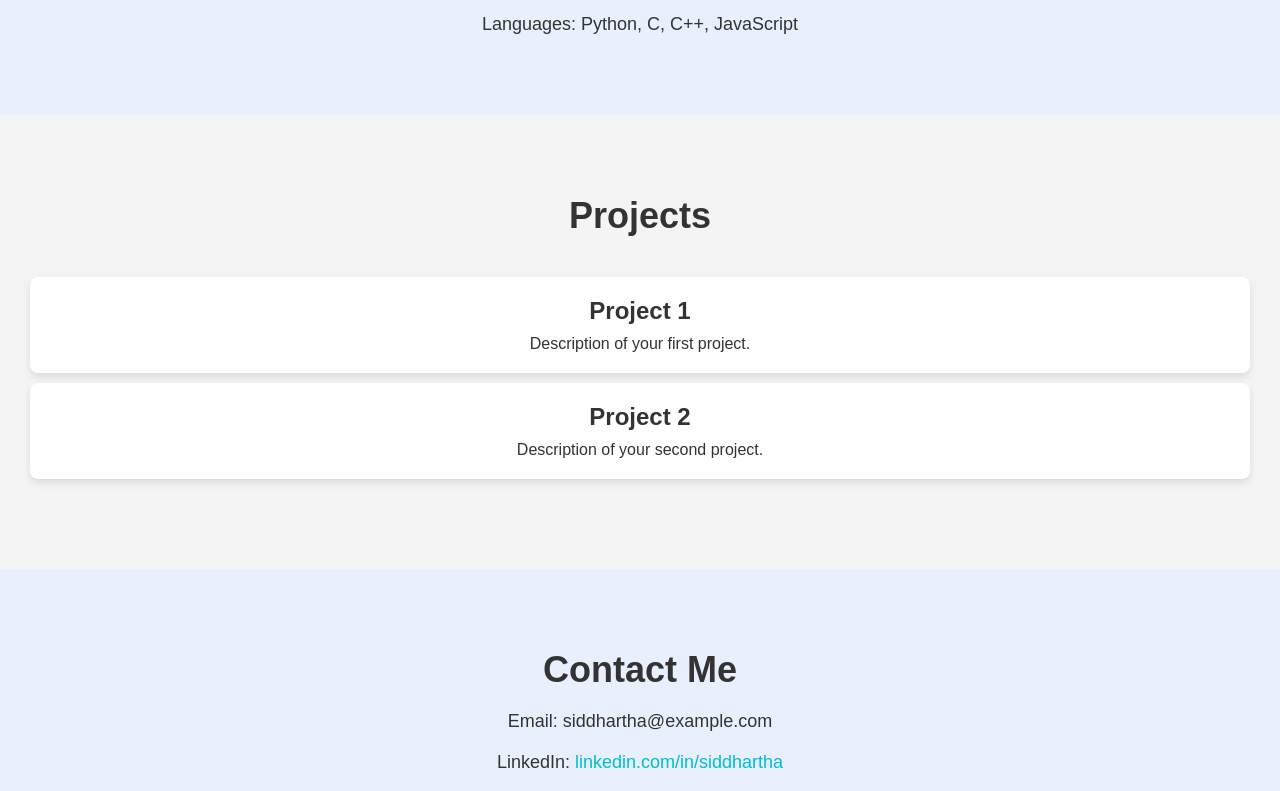
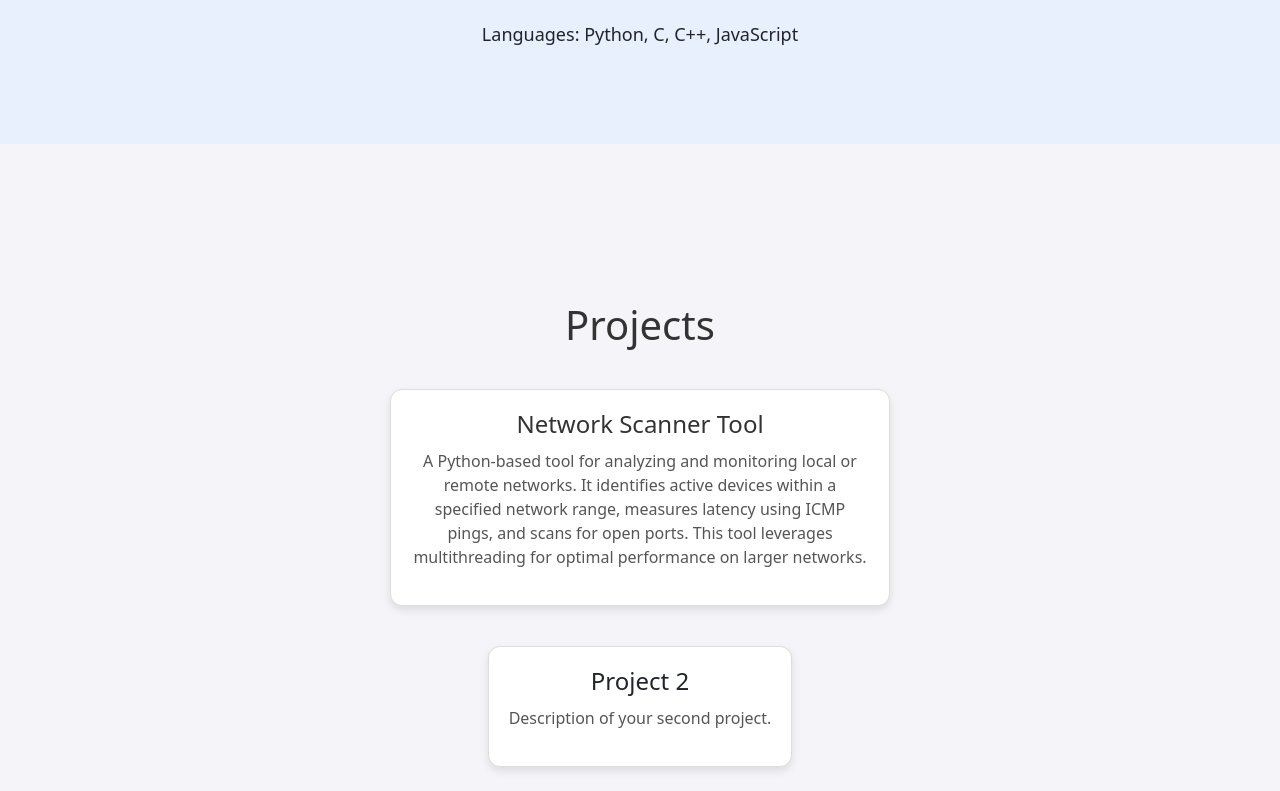
Before and after one commit to Siddhartha404/My-Portfolio, a React (Create React App) app: page / in a window 1280 px wide. Shown: the part 969-1760 px from the top of the page. Built offline with nearby package versions, Linux system fonts and the light colour scheme.

Commit message:
added first project

```diff
--- a/src/components/Contact.js
+++ b/src/components/Contact.js
@@ -5,8 +5,9 @@ function Contact() {
   return (
     <section id="contact">
       <h2>Contact Me</h2>
-      <p>Email: siddhartha@example.com</p>
+      <p>Email: tsiddhartha404@gmail.com </p>
       <p>LinkedIn: <a href="https://linkedin.com/in/siddhartha" target="_blank" rel="noopener noreferrer">linkedin.com/in/siddhartha</a></p>
+      <p>Github: <a href="https://github.com/Siddhartha404" target="_blank" rel="noopener noreferrer"> https://github.com/Siddhartha404 </a></p>
     </section>
   );
 }
--- a/src/components/Projects.css
+++ b/src/components/Projects.css
@@ -1,33 +1,76 @@
-/* Projects.css */
+/* General Styling */
 #projects {
-    padding: 80px 20px;
+  display: flex;
+  flex-direction: column;
+  align-items: center;
+  justify-content: center;
+  min-height: 100vh;
+  padding: 50px 20px;
+  background-color: #f4f4f9;
+  text-align: center;
 }
 
 #projects h2 {
-    text-align: center;
-    font-size: 36px;
-    margin-bottom: 40px;
+  font-size: 2.5rem;
+  margin-bottom: 20px;
+  color: #333;
 }
 
+/* Project Card Styling */
 .project-card {
-    background-color: white;
+  background-color: #fff;
+  border: 1px solid #ddd;
+  border-radius: 12px;
   padding: 20px;
-    border-radius: 8px;
+  margin: 15px auto;
+  max-width: 500px;
   box-shadow: 0 4px 8px rgba(0, 0, 0, 0.1);
-    margin: 10px;
-    text-align: center;
+  transition: transform 0.3s, box-shadow 0.3s;
+}
+
+.project-card:hover {
+  transform: translateY(-5px);
+  box-shadow: 0 8px 16px rgba(0, 0, 0, 0.2);
+}
+
+/* Links within Project Cards */
+.project-card a {
+  text-decoration: none;
+  color: #333;
+  display: block;
+}
+
+.project-card a:hover h3 {
+  color: #007bff;
 }
 
 .project-card h3 {
-    font-size: 24px;
+  font-size: 1.5rem;
   margin-bottom: 10px;
 }
 
 .project-card p {
-    font-size: 16px;
+  font-size: 1rem;
+  line-height: 1.5;
+  color: #555;
 }
 
-  .project-card:hover {
-    transform: translateY(-5px);
-    transition: all 0.3s ease;
+/* Responsive Layout */
+@media (min-width: 768px) {
+  #projects {
+    display: flex;
+    flex-wrap: wrap;
+    justify-content: center;
   }
+
+  .project-card {
+    flex: 0 1 calc(33.333% - 40px);
+    margin: 20px;
+  }
+}
+
+@media (max-width: 768px) {
+  .project-card {
+    max-width: 90%;
+  }
+}
--- a/src/components/Projects.js
+++ b/src/components/Projects.js
@@ -3,11 +3,22 @@ import './Projects.css';
 
 function Projects() {
   return (
+
     <section id="projects">
       <h2>Projects</h2>
       <div className="project-card">
-        <h3>Project 1</h3>
-        <p>Description of your first project.</p>
+        <a
+          href="https://github.com/Siddhartha404/Network_scanner.git"
+          target="_blank"
+          rel="noopener noreferrer"
+        >
+          <h3>Network Scanner Tool</h3>
+          <p>
+            A Python-based tool for analyzing and monitoring local or remote networks.
+            It identifies active devices within a specified network range, measures latency using ICMP pings,
+            and scans for open ports. This tool leverages multithreading for optimal performance on larger networks.
+          </p>
+        </a>
       </div>
       <div className="project-card">
         <h3>Project 2</h3>
--- a/src/index.js
+++ b/src/index.js
@@ -1,6 +1,7 @@
 import React from 'react';
 import ReactDOM from 'react-dom/client';
 import './index.css'; // Optional: For global CSS
+import 'bootstrap/dist/css/bootstrap.min.css';
 import App from './App';
 
 const root = ReactDOM.createRoot(document.getElementById('root'));
```
Lines whose indentation alone changed are shown as unchanged.
